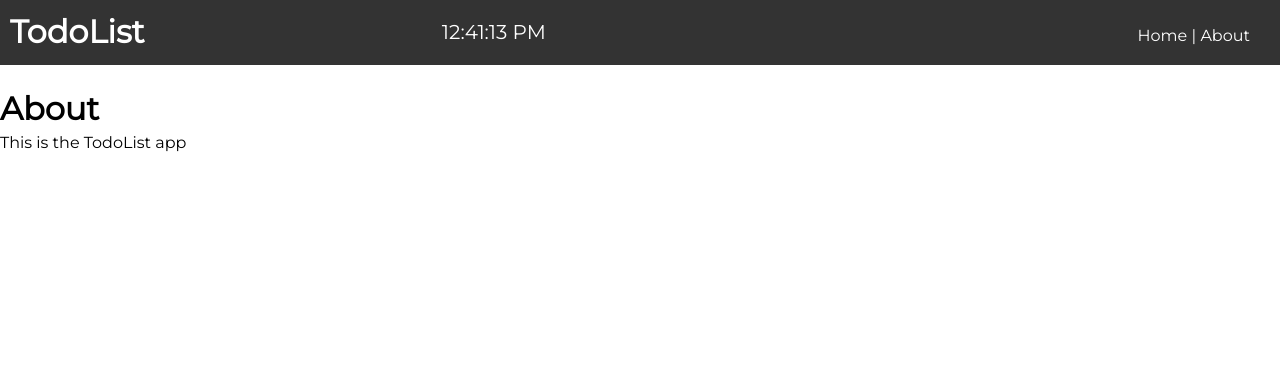
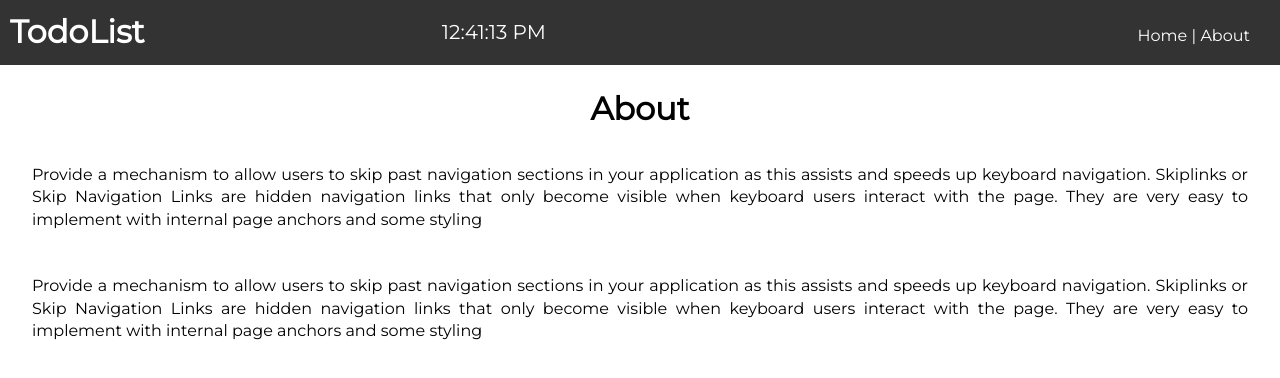
Before and after one commit to sammy-code98/react-todo, a React (Create React App) app: page /about in a window 1280 px wide. Shown: the top 378 px of the page. Built offline with nearby package versions, Linux system fonts and the light colour scheme.

Commit message:
Feat:add dummy text to about us page

```diff
--- a/src/pages/About.js
+++ b/src/pages/About.js
@@ -1,12 +1,33 @@
-import React from 'react'
-
+import React from "react";
+const h1 = {
+  textAlign: "center",
+  fontFamily: "Montserrat",
+};
+const p = {
+  textAlign: "justify",
+  margin: "20px",
+  padding: "12px",
+};
 function About() {
-    return (
-        <React.Fragment>
-            <h1>About</h1>
-            <p>This is the TodoList app</p>
-        </React.Fragment>
-    )
+  return (
+    <React.Fragment>
+      <h1 style={h1}>About</h1>
+      <p style={p}>
+        Provide a mechanism to allow users to skip past navigation sections in
+        your application as this assists and speeds up keyboard navigation.
+        Skiplinks or Skip Navigation Links are hidden navigation links that only
+        become visible when keyboard users interact with the page. They are very
+        easy to implement with internal page anchors and some styling
+      </p>
+      <p style={p}>
+        Provide a mechanism to allow users to skip past navigation sections in
+        your application as this assists and speeds up keyboard navigation.
+        Skiplinks or Skip Navigation Links are hidden navigation links that only
+        become visible when keyboard users interact with the page. They are very
+        easy to implement with internal page anchors and some styling
+      </p>
+    </React.Fragment>
+  );
 }
 
-export default About
+export default About;
```
Also changed, not shown: 1 other file (tests, documents, lock files or other folders).
